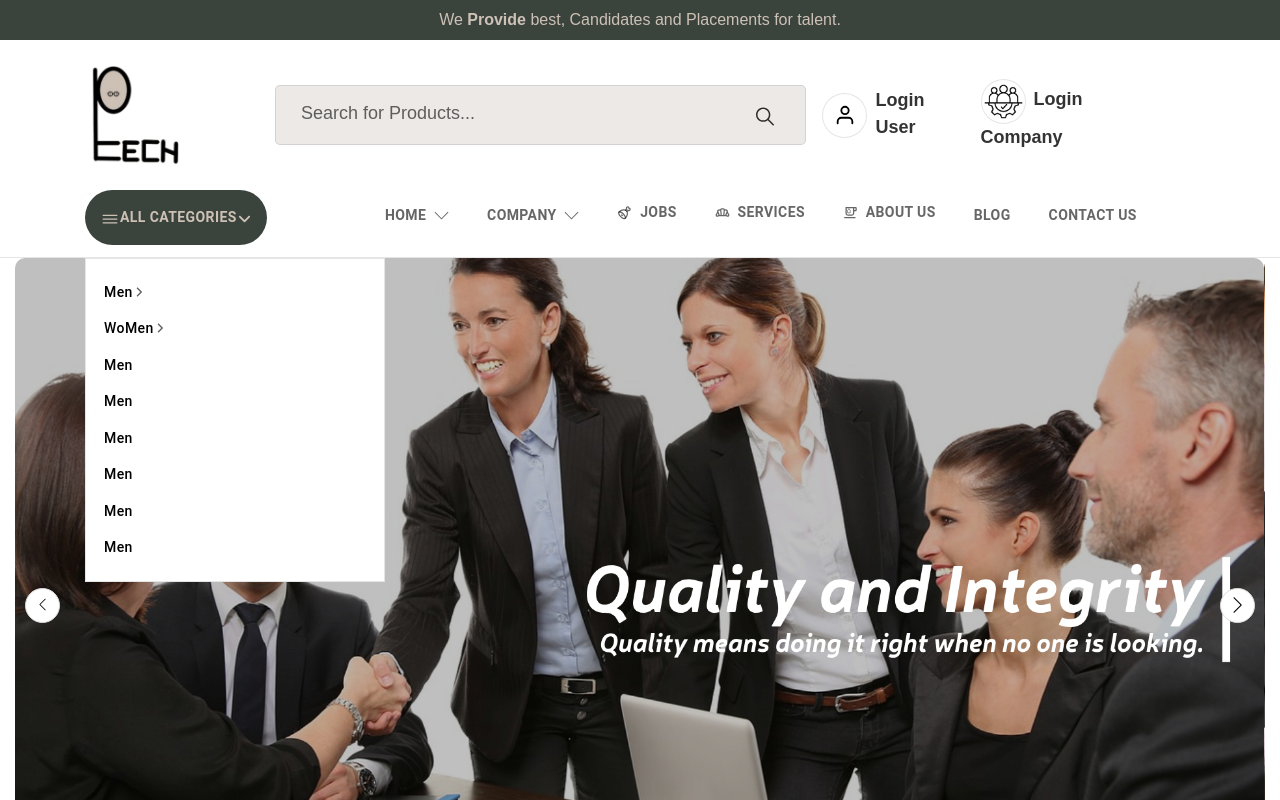
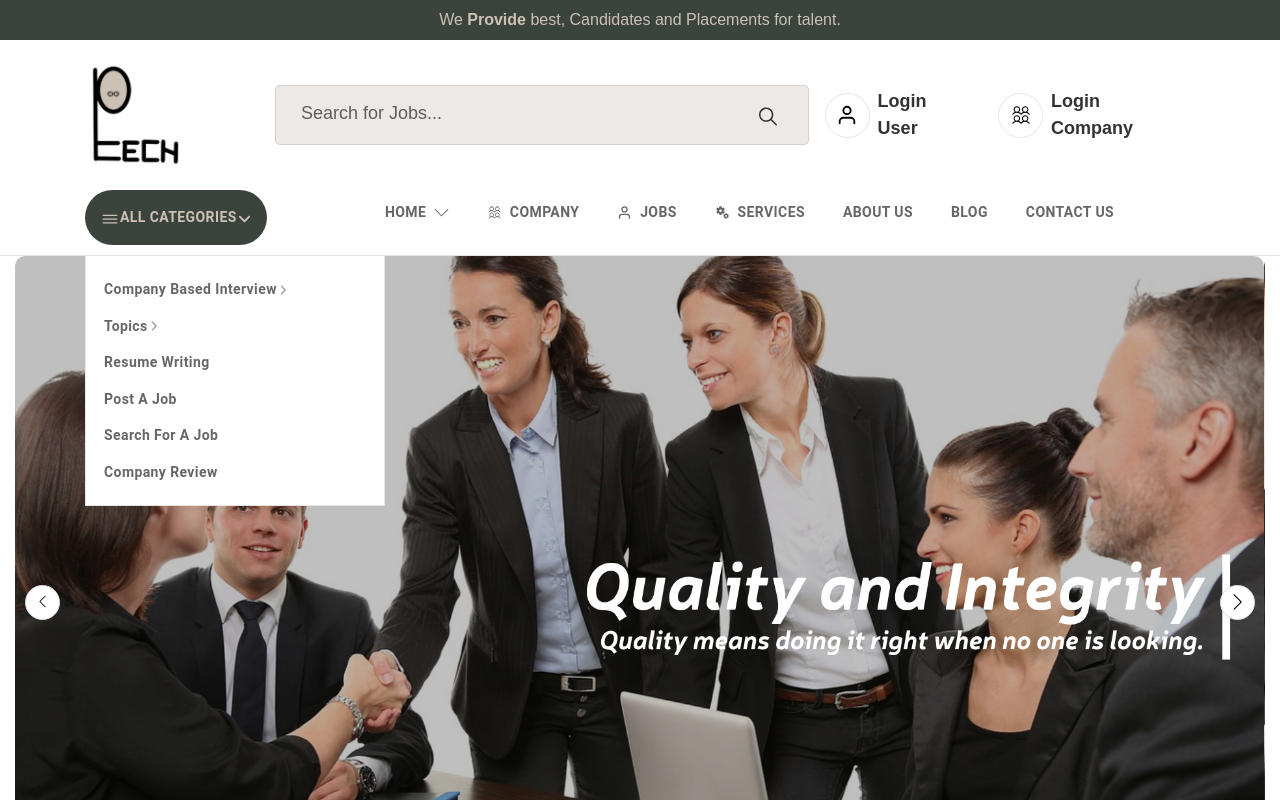
Before and after one commit to ankita070720/ptech, a React (Create React App) app: page / in a window 1280 px wide. Both pictures are taken after a click on the button "ALL CATEGORIES". Shown: the top 800 px of the page. Built offline with nearby package versions, Linux system fonts and the light colour scheme.

Commit message:
icon change

```diff
--- a/src/App.css
+++ b/src/App.css
@@ -95,11 +95,17 @@ header .part3 .circle{ align-items: center; justify-content: center; min-width:
 
 }
 header .part3 .circle svg{font-size: 22px;}
+.userTab{
+  font-size: 18px; color: rgba(0,0,0,0.8); font-weight: 700;
+}
+.userTab button{
+  background: transparent !important;
+}
 .cartTab .price{
   font-size: 18px; color: rgba(0,0,0,0.8); font-weight: 700;
 }
 .cartTab button{
-  background: #fff1ee !important;
+  background: transparent !important;
 }
 .cartTab button svg{
   stroke: #ea2b0f !important;
@@ -116,9 +122,9 @@ nav .allCatTab .icon1{font-size:20px;}
 nav .allCatTab .icon2{font-size:15px;}
 
 nav .navpart1 .catWrapper{position: relative;}
-nav .navpart1 .catWrapper .sidebarNav{width: 300px; height: 0px; opacity:0; background: #fff; position: absolute; top:123%; left:0px; border: 1px solid rgba(0,0,0,0.1); padding: 15px 0px; transition: all 0.2s; visibility: hidden; z-index:100;  }
+nav .navpart1 .catWrapper .sidebarNav{width: 300px; height: 0px; opacity:0; background: #fff; position: absolute; top:119%; left:0px; border: 1px solid rgba(0,0,0,0.1); padding: 15px 0px; transition: all 0.2s; visibility: hidden; z-index:100;  }
 nav .navpart1 .catWrapper .sidebarNav ul li{width: 100%; list-style: none; padding: 0px 10px;}
-nav .navpart1 .catWrapper .sidebarNav ul li button{color: #000; width:100%; justify-content: flex-start; text-transform: capitalize;}
+nav .navpart1 .catWrapper .sidebarNav ul li button{color:rgba(0, 0, 0, 0.6);font-size: 14px; width:100%; font-weight: 600; justify-content: flex-start; text-transform: capitalize;}
 nav .navpart1 .catWrapper .sidebarNav ul li button svg{font-size: 12px;opacity: 0.6;}
 nav .navpart1 .catWrapper .sidebarNav ul li button:hover{background: transparent;}
 nav .navpart1 .catWrapper .sidebarNav.open{height: auto !important; visibility: inherit !important; opacity: 1 !important;}
@@ -131,7 +137,7 @@ nav .navpart2 ul li {
   padding-bottom: 20px;
 }
 nav .navpart2 ul li a{text-decoration: none;}
-nav .navpart2 ul li a button{font-size: 14px; font-weight: 600;text-decoration: none; color:rgba(0,0,0,0.6); text-transform: uppercase; display: flex; padding: 10px 15px; align-items: center; transition: all 0.2s ease-in-out; border-radius: 25px;}
+nav .navpart2 ul li a button{font-size: 14px; font-weight: 600;text-decoration: none; color:rgba(0,0,0,0.6); text-transform: uppercase;  padding: 10px 15px; align-items: center; transition: all 0.2s ease-in-out; border-radius: 25px;}
 nav .navpart2 ul li a:hover{
   background: #f0faff;color: #2bbef9;
 }
@@ -265,7 +271,7 @@ footer .linksWrap ul li a:hover{text-decoration: none !important;}
 
 footer .copyright ul li a{display: flex; align-items: center; justify-content: center;width: 35px; height: 35px; border-radius: 50%; border: 1px solid rgba(0,0,0,0.2); transition: all 0.3s ease-in-out;}
 footer .copyright ul li a svg{font-size: 16px; color: rgba(0,0,0,0.8);}
-footer .copyright ul li a:hover{background: #2bbef9 !important;}
+footer .copyright ul li a:hover{background: #cdc1b6 !important;}
 footer .copyright ul li a:hover svg{color: #fff !important;}
 
 .productModal .MuiPaper-elevation{padding: 25px; position:relative; max-width:900px !important; width:900px !important;}
--- a/src/Components/Footer/index.js
+++ b/src/Components/Footer/index.js
@@ -1,9 +1,10 @@
-import {LuShirt} from "react-icons/lu";
-import { TbTruckDelivery } from "react-icons/tb";
-import { TbDiscount } from "react-icons/tb";
-import {CiBadgeDollar} from "react-icons/ci";
+
 import { Link } from "react-router-dom";
 import { FaFacebookF, FaInstagram, FaTwitter } from "react-icons/fa6";
+import { MdOutlineContactPhone } from "react-icons/md";
+import { FiUser } from "react-icons/fi";
+import { PiUsersFourLight } from "react-icons/pi";
+import { FaBook } from "react-icons/fa6";
 
 const Footer = ()=>{
     return(<>
@@ -11,20 +12,20 @@ const Footer = ()=>{
     <div className="container">
         <div className="topInfo row">
         <div className="col d-flex align-items-center">
-            <span><LuShirt/></span>
-            <span className="ms-2">Company</span>
+            <span><PiUsersFourLight/></span>
+            <span className="ml-2">Company</span>
             </div>
             <div className="col d-flex align-items-center">
-            <span><TbTruckDelivery/></span>
-            <span className="ms-2">Jobs</span>
+            <span><FiUser/></span>
+            <span className="ml-2">Jobs</span>
             </div>
             <div className="col d-flex align-items-center">
-            <span><TbDiscount /></span>
-            <span className="ms-2">Topic wise learning</span>
+            <span><FaBook /></span>
+            <span className="ml-2">Topic wise learning</span>
             </div>
             <div className="col d-flex align-items-center">
-            <span><CiBadgeDollar/></span>
-            <span className="ms-2">Interview Prepration</span>
+            <span><MdOutlineContactPhone/></span>
+            <span className="ml-2">Interview Prepration</span>
             </div>
 
         </div>
@@ -88,7 +89,7 @@ const Footer = ()=>{
         </div>
         <div className="copyright mt-3 pt-3 pb-3 d-flex">
             <p className="mb-0">Copyright 20204. All rights are reserved.</p>
-            <ul className="list list-inline ms-auto mb-0">
+            <ul className="list list-inline ml-auto mb-0">
                 <li className="list-inline-item">
                     <Link to="#"><FaFacebookF/></Link>
                 </li>
--- a/src/Components/Header/Navigation/index.js
+++ b/src/Components/Header/Navigation/index.js
@@ -1,56 +1,106 @@
 import { IoIosMenu } from "react-icons/io";
 import { FaAngleDown } from "react-icons/fa6";
-import Button from '@mui/material/Button';
+import Button from "@mui/material/Button";
 import { Link } from "react-router-dom";
 import { TfiAngleDown } from "react-icons/tfi";
-import { TbMeat } from "react-icons/tb";
-import { MdOutlineBakeryDining } from "react-icons/md";
-import { MdOutlineEmojiFoodBeverage } from "react-icons/md";
 import { useState } from "react";
 import { FaAngleRight } from "react-icons/fa6";
-
-
-
-
-const Navigation =()=>{
-    const [isopenSidebarNavVal, setisopenSidebarNavValset]= useState(false);
-    return(
+import { PiUsersFourLight } from "react-icons/pi";
+import { FiUser } from "react-icons/fi";
+import { MdMiscellaneousServices } from "react-icons/md";
+const Navigation = () => {
+  const [isopenSidebarNavVal, setisopenSidebarNavValset] = useState(false);
+  return (
     <nav>
       <div className="container">
         <div className="row">
           <div className="col-sm-3 navpart1">
             <div className="catWrapper">
-                            <Button className="allCatTab align-item-center" onClick={()=>setisopenSidebarNavValset(!isopenSidebarNavVal)}>
-                            <span className="icon1 me-3"><IoIosMenu/></span>
+              <Button
+                className="allCatTab align-item-center"
+                onClick={() => setisopenSidebarNavValset(!isopenSidebarNavVal)}
+              >
+                <span className="icon1 me-3">
+                  <IoIosMenu />
+                </span>
                 <span className="text">All Categories</span>
-                             <span className="icon2 ms-3"><FaAngleDown/></span>
+                <span className="icon2 ms-3">
+                  <FaAngleDown />
+                </span>
               </Button>
-                            <div className={`sidebarNav ${isopenSidebarNavVal===true ? 'open': " "}`}>
+              <div
+                className={`sidebarNav ${
+                  isopenSidebarNavVal === true ? "open" : " "
+                }`}
+              >
                 <ul>
-                                    <li><Link to="/"><Button>Men<FaAngleRight className="ms-auto"/></Button></Link>
+                  <li>
+                    <Link to="/">
+                      <Button>
+                        Company based Interview{" "}
+                        <FaAngleRight className="ms-auto" />
+                      </Button>
+                    </Link>
                     <div className="submenu">
-                                    <Link to="/"><Button>Beauty</Button></Link>
-                                    <Link to="/"><Button>Grocery</Button></Link>
-                                    <Link to="/"><Button>Clothing</Button></Link>
-                                    <Link to="/"><Button>Watches</Button></Link>
-                                    <Link to="/"><Button>Footwear</Button></Link>
-                                    <Link to="/"><Button>Jewellary</Button></Link>
+                      <Link to="/">
+                        <Button>Amdocs</Button>
+                      </Link>
+                      <Link to="/">
+                        <Button>Accenture</Button>
+                      </Link>
+                      <Link to="/">
+                        <Button>Wipro</Button>
+                      </Link>
+                      <Link to="/">
+                        <Button>Infosys</Button>
+                      </Link>
+                      <Link to="/">
+                        <Button>HclTech</Button>
+                      </Link>
+                      <Link to="/">
+                        <Button>Coforge</Button>
+                      </Link>
                     </div>
                   </li>
-                                    <li><Link to="/"><Button>WoMen<FaAngleRight className="ms-auto"/></Button></Link>
+                  <li>
+                    <Link to="/">
+                      <Button>
+                        Topics
+                        <FaAngleRight className="ms-auto" />
+                      </Button>
+                    </Link>
                     <div className="submenu">
-                                    <Link to="/"><Button>new</Button></Link>
-                                    <Link to="/"><Button>check</Button></Link>
-                                    <Link to="/"><Button>things</Button></Link>
-
+                      <Link to="/">
+                        <Button>React.js</Button>
+                      </Link>
+                      <Link to="/">
+                        <Button>Node.js</Button>
+                      </Link>
+                      <Link to="/">
+                        <Button>Angular</Button>
+                      </Link>
                     </div>
                   </li>
-                                    <li><Link to="/"><Button>Men</Button></Link></li>
-                                    <li><Link to="/"><Button>Men</Button></Link></li>
-                                    <li><Link to="/"><Button>Men</Button></Link></li>
-                                    <li><Link to="/"><Button>Men</Button></Link></li>
-                                    <li><Link to="/"><Button>Men</Button></Link></li>
-                                    <li><Link to="/"><Button>Men</Button></Link></li>
+                  <li>
+                    <Link to="/">
+                      <Button>Resume Writing</Button>
+                    </Link>
+                  </li>
+                  <li>
+                    <Link to="/">
+                      <Button>Post a Job</Button>
+                    </Link>
+                  </li>
+                  <li>
+                    <Link to="/">
+                      <Button>Search For a Job</Button>
+                    </Link>
+                  </li>
+                  <li>
+                    <Link to="/">
+                      <Button>Company Review</Button>
+                    </Link>
+                  </li>
                 </ul>
               </div>
             </div>
@@ -58,35 +108,74 @@ const Navigation =()=>{
           <div className="col-sm-9 navpart2 d-flex align-item-center">
             <ul className="list list-inline w-100">
               <li className="list-inline-item">
-                                    <Link to="/"><Button>Home &nbsp; <TfiAngleDown/></Button></Link>
+                <Link to="/">
+                  <Button>
+                    Home &nbsp; <TfiAngleDown />
+                  </Button>
+                </Link>
                 <div className="submenu shadow">
-                                    <Link to="/"><Button>Prepare </Button></Link>
-                                    <Link to="/"><Button>Apply</Button></Link>
-                                    <Link to="/"><Button>company Reviews</Button></Link>
+                  <Link to="/">
+                    <Button>Prepare </Button>
+                  </Link>
+                  <Link to="/">
+                    <Button>Apply</Button>
+                  </Link>
+                  <Link to="/">
+                    <Button>company Reviews</Button>
+                  </Link>
+                 <Link to="/">
+                    <Button>Coding Test</Button>
+                  </Link>
+                  <Link to="/">
+                    <Button>Salary Guide</Button>
+                  </Link>
 
                 </div>
               </li>
-                                <li className="list-inline-item"><Link to="/"><Button>Company &nbsp; <TfiAngleDown/></Button></Link>
-                                <div className="submenu shadow">
-                                    <Link to="/"><Button>How to Prepare for Top companies</Button></Link>
-                                    <Link to="/"><Button>Interview Questions and Answers</Button></Link>
-                                    <Link to="/"><Button>Topic Wise learning</Button></Link>
-                                    <Link to="/"><Button>Coding Test</Button></Link>
-                                    <Link to="/"><Button>Salary Guide</Button></Link>
-                                    <Link to="/"><Button>How to Write Resume</Button></Link>
-                                    </div>
+              <li className="list-inline-item">
+                <Link to="/">
+                  <Button>
+                      <PiUsersFourLight /> &nbsp; Company
+                  </Button>
+                </Link>
+
               </li>
-                                <li className="list-inline-item"><Link to="/"><Button><TbMeat/> &nbsp; Jobs</Button></Link></li>
-                                <li className="list-inline-item"><Link to="/"><Button><MdOutlineBakeryDining/> &nbsp; Services</Button></Link></li>
-                                <li className="list-inline-item"><Link to="/"><Button><MdOutlineEmojiFoodBeverage/>&nbsp; About Us</Button></Link></li>
-                                <li className="list-inline-item"><Link to="/"><Button>Blog</Button></Link></li>
-                                <li className="list-inline-item"><Link to="/"><Button>Contact Us</Button></Link></li>
+              <li className="list-inline-item">
+                <Link to="/">
+                  <Button>
+                    <FiUser /> &nbsp; Jobs
+                  </Button>
+                </Link>
+              </li>
+              <li className="list-inline-item">
+                <Link to="/">
+                  <Button>
+                    <MdMiscellaneousServices /> &nbsp; Services
+                  </Button>
+                </Link>
+              </li>
+              <li className="list-inline-item">
+                <Link to="/">
+                  <Button>
+                   About Us
+                  </Button>
+                </Link>
+              </li>
+              <li className="list-inline-item">
+                <Link to="/">
+                  <Button> Blog</Button>
+                </Link>
+              </li>
+              <li className="list-inline-item">
+                <Link to="/">
+                  <Button> Contact Us</Button>
+                </Link>
+              </li>
             </ul>
           </div>
         </div>
       </div>
     </nav>
-    )
-
-}
+  );
+};
 export default Navigation;
--- a/src/Components/Header/SearchBox/index.js
+++ b/src/Components/Header/SearchBox/index.js
@@ -5,7 +5,7 @@ import Button from '@mui/material/Button';
 const SearchBox=()=>{
 return(
     <div className="headerSearch ms-3 me-3">
-                    <input type="text" placeholder="Search for Products..."/>
+                    <input type="text" placeholder="Search for Jobs..."/>
                     <Button><IoIosSearch/></Button>
 
                 </div>
--- a/src/Components/Header/index.js
+++ b/src/Components/Header/index.js
@@ -1,17 +1,14 @@
 import { Link } from "react-router-dom";
-import Logo from  "../../assets/images/logop.svg";
+import Logo from "../../assets/images/logop.svg";
 
 import Navigation from "./Navigation";
 import { FiUser } from "react-icons/fi";
-import Staffing from  "../../assets/images/staffingl.png";
-import Button from '@mui/material/Button';
+import { PiUsersFourLight } from "react-icons/pi";
+import Button from "@mui/material/Button";
 import SearchBox from "./SearchBox";
 
-
-
-
-const Header=()=>{
-    return(
+const Header = () => {
+  return (
     <>
       <div className="headerWrapper">
         <div className="top-strip bg-blue">
@@ -25,35 +22,34 @@ const Header=()=>{
           <div className="container">
             <div className="row">
               <div className="logoWrapper d-flex align-items-center col-sm-2">
-                <Link to={'/'}><img src={Logo} alt="logo"/></Link>
+                <Link to={"/"}>
+                  <img src={Logo} alt="logo" />
+                </Link>
               </div>
               <div className="d-flex align-items-center col-sm-10 part2">
-
-
-
                 {/* Header Search Icon start here  */}
 
                 {/* Header Search Icon End here*/}
                 {/* User Icon start here */}
-                <SearchBox/>
-                <div className="part3 d-flex align-items-center ml-auto">
-                <Button className="circle ml-3 mr-2"><FiUser/></Button>
-                <div className="ml-auto mr-1 cartTab d-flex align-item-center justify-content-center">
-                    <span className="price mt-2  mr-3">Login User</span>
-                    <div className="mr-3">
-                    <img src={Staffing} alt="Staffing" className="circle mr-2"/>
-                    <span className="price mt-3  mr-3">Login Company</span>
-                    </div>
-                </div>
+                <SearchBox />
+                <div className="part3 d-flex align-items-center ml-auto userTab">
+                  <Button className="circle ml-3 mr-2">
+                    <FiUser />
+                  </Button>
+                  <span className="price mr-3">Login User</span>
+                  <Button className="circle ml-3 mr-2">
+                    {" "}
+                    <PiUsersFourLight />
+                  </Button>
+                  <span className="price mr-3">Login Company</span>
                 </div>
               </div>
             </div>
           </div>
         </header>
-            <Navigation/>
-
+        <Navigation />
       </div>
     </>
-    )
-}
+  );
+};
 export default Header;
```
Also changed, not shown: 1 other file (tests, documents, lock files or other folders). Lines whose indentation alone changed are shown as unchanged.
